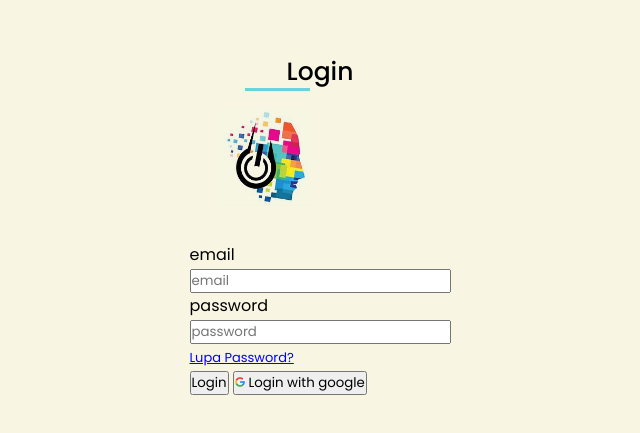
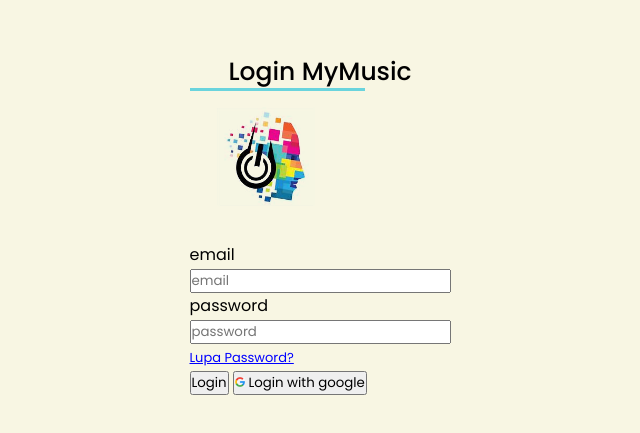
Before and after one commit to Octamantouw/myMusicMission3, a plain HTML site: page Frontend/Mission 3 HTML/Pages/login.html in a window 1280 px wide. Shown: the part 107-540 px from the top of the page, without its empty margins (320-960 px from the left). Drawn offline with Linux system fonts and the light colour scheme.

Commit message:
update css

```diff
--- a/Frontend/Mission 3 HTML/Pages/login.html
+++ b/Frontend/Mission 3 HTML/Pages/login.html
@@ -8,7 +8,7 @@
 </head>
 <body>
     <div class="title">
-        <div>Login</div>
+        <div>Login MyMusic</div>
     </div>
     <img class="logo" src="/image/music.jpeg" alt="logo">
     <br>
--- a/Frontend/Mission 3 HTML/css/login.css
+++ b/Frontend/Mission 3 HTML/css/login.css
@@ -25,10 +25,10 @@ body{
 .title::before{
     content: '';
     position: absolute;
-    left: 85px;
+    left: 30px;
     bottom: 0;
     height: 3px;
-    width: 65px;
+    width: 175px;
     background-color:#6AD4DD ;
 }
 .logo{
```
